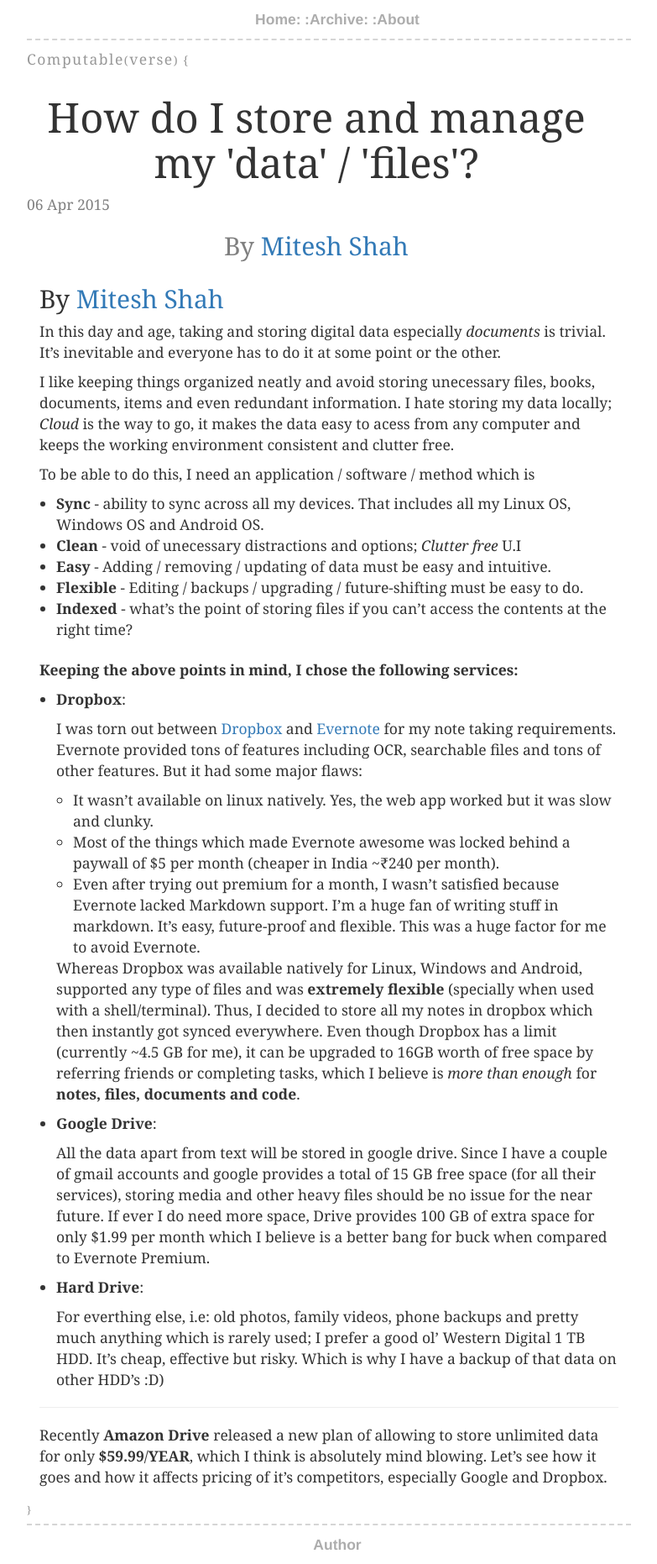
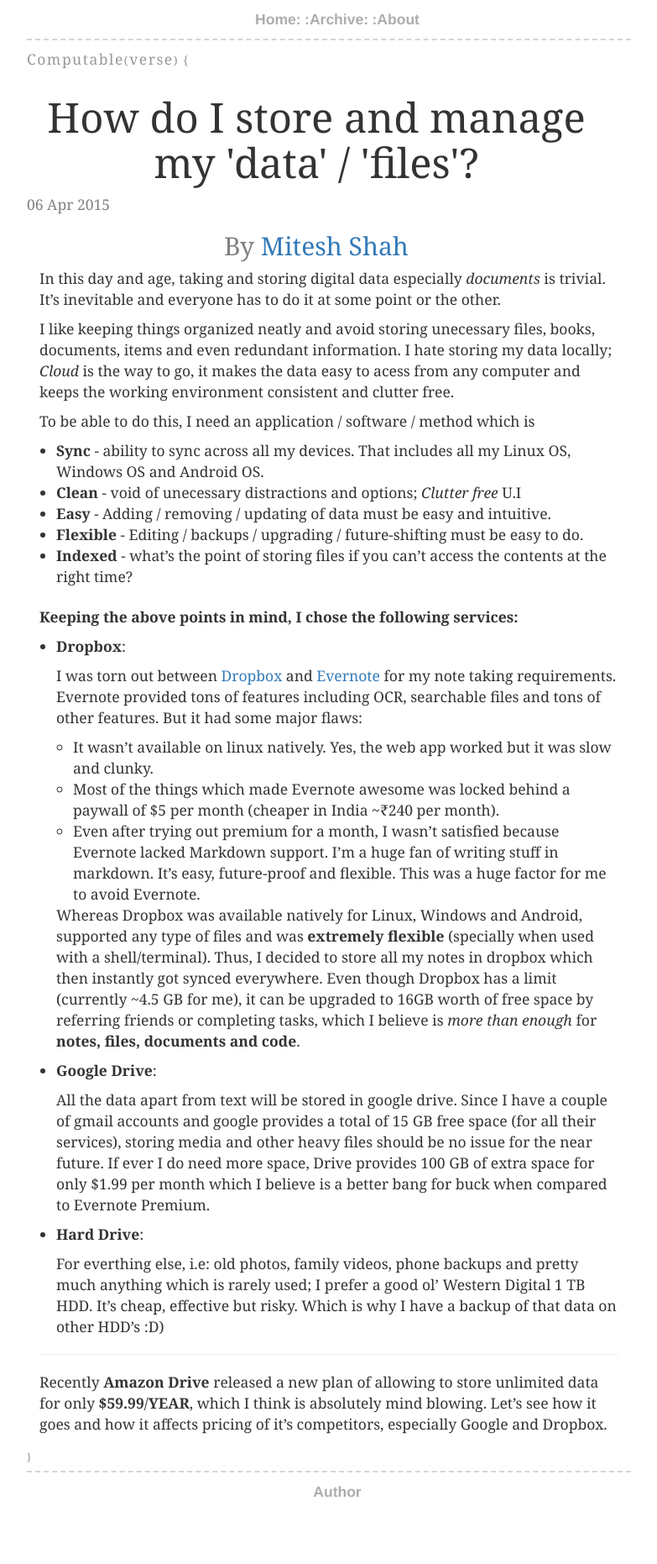
Before and after one commit to ACidDrinkeR/lol.github.io, a Jekyll site: the page built from _posts/2015-04-06-how-i-store-manage-data-files.md, in a window 1280 px wide. Shown: the whole page at 84% size, without its empty margins (263-1046 px from the left). Built offline with Jekyll 4.4.1, drawn with Linux system fonts in a browser that asks for light colours; after the commit the page ends 1799 px from its top, so only the background shows below that.

Commit message:
Update 2015-04-06-how-i-store-manage-data-files.md

```diff
--- a/_posts/2015-04-06-how-i-store-manage-data-files.md
+++ b/_posts/2015-04-06-how-i-store-manage-data-files.md
@@ -4,7 +4,6 @@
 date: 2015-04-06
 ---
 
-## By [Mitesh Shah](http://miteshms.me/author)
 In this day and age, taking and storing digital data especially *documents* is trivial. It's inevitable and everyone has to do it at some point or the other.
 
 I like keeping things organized neatly and avoid storing unecessary files, books, documents, items and even redundant information. I hate storing my data locally; *Cloud* is the way to go, it makes the data easy to acess from any computer and keeps the working environment consistent and clutter free.
```
